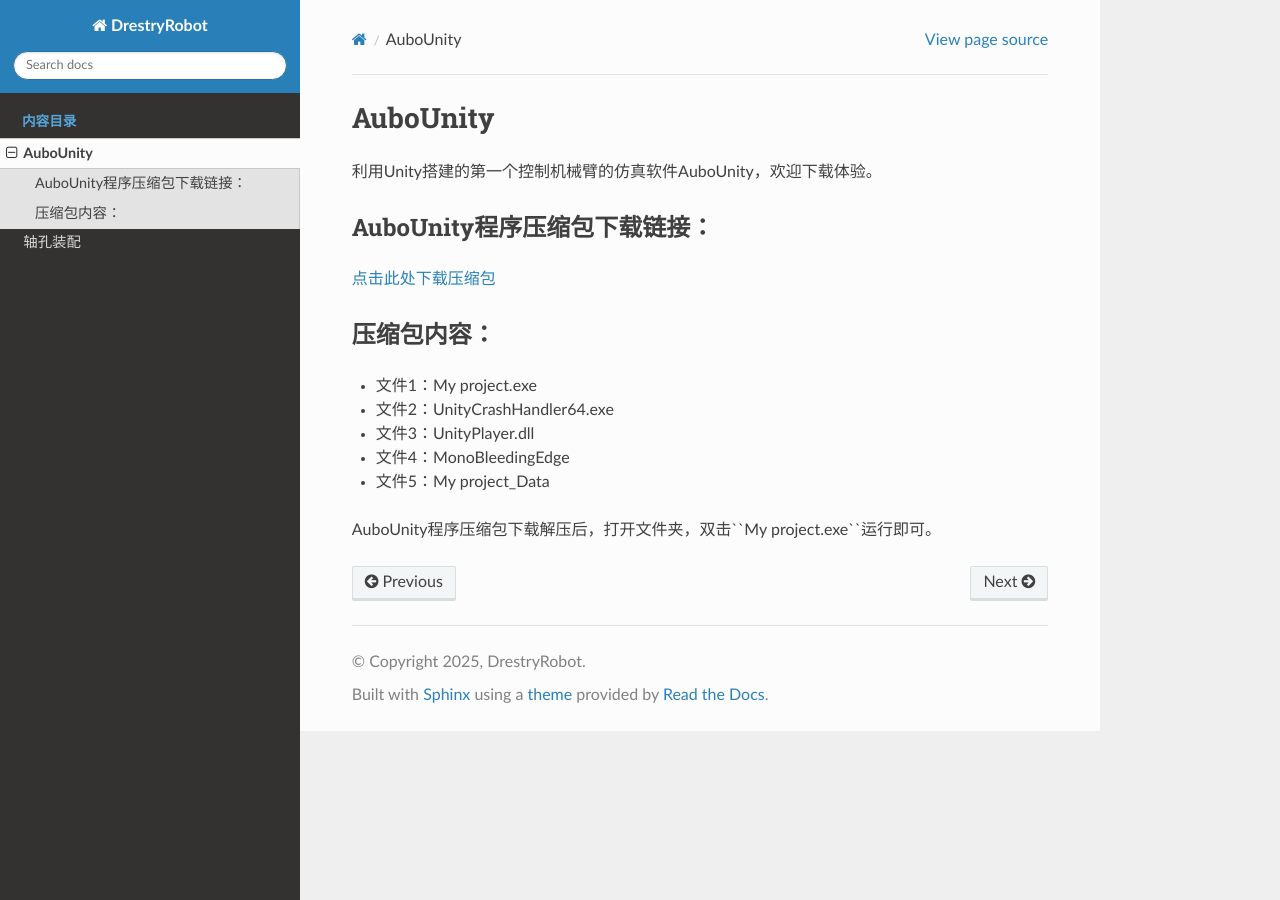
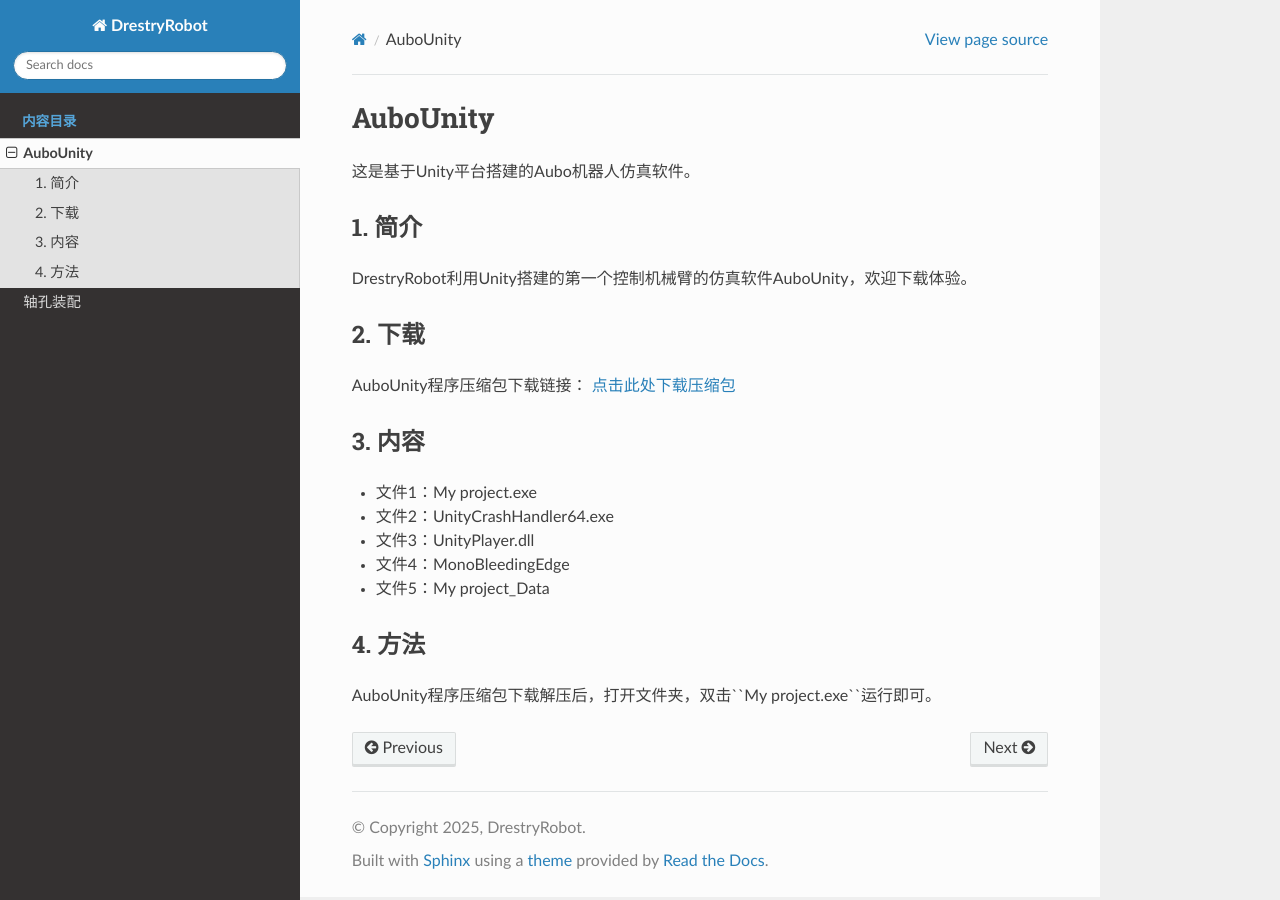
Before and after one commit to DrestryRobot/DrestryRobot, a Sphinx documentation site: the page built from docs/source/AuboUnity.rst, in a window 1280 px wide. Built offline with Sphinx 7.4.7 and the Read the Docs theme 3.1.0, drawn with Linux system fonts in a browser that asks for light colours.

Commit message:
23253153

```diff
--- a/docs/source/AuboUnity.rst
+++ b/docs/source/AuboUnity.rst
@@ -1,21 +1,25 @@
 AuboUnity
 ==========
 
-利用Unity搭建的第一个控制机械臂的仿真软件AuboUnity，欢迎下载体验。
+这是基于Unity平台搭建的Aubo机器人仿真软件。
 
+1. 简介
+--------
+DrestryRobot利用Unity搭建的第一个控制机械臂的仿真软件AuboUnity，欢迎下载体验。
+
+2. 下载
+---------
 AuboUnity程序压缩包下载链接：
---------------------------------
 `点击此处下载压缩包 <zip/AuboUnity.zip>`_
 
-压缩包内容：
-------------
+3. 内容
+--------
 - 文件1：My project.exe
 - 文件2：UnityCrashHandler64.exe
 - 文件3：UnityPlayer.dll
 - 文件4：MonoBleedingEdge
 - 文件5：My project_Data
 
+4. 方法
+---------
 AuboUnity程序压缩包下载解压后，打开文件夹，双击``My project.exe``运行即可。
-
-.. .. image:: images/example.png
-..    :align: center
--- a/docs/source/conf.py
+++ b/docs/source/conf.py
@@ -6,8 +6,8 @@
 copyright = '2025, DrestryRobot'
 author = 'DrestryRobot'
 
-release = '2025.03.16'
-version = '2025.03.16'
+release = '2025.03.18'
+version = '2025.03.18'
 
 # -- General configuration
 
@@ -26,6 +26,7 @@
 intersphinx_disabled_domains = ['std']
 
 templates_path = ['_templates']
+html_static_path = ['_static', 'zip']
 
 # -- Options for HTML output
 
```
